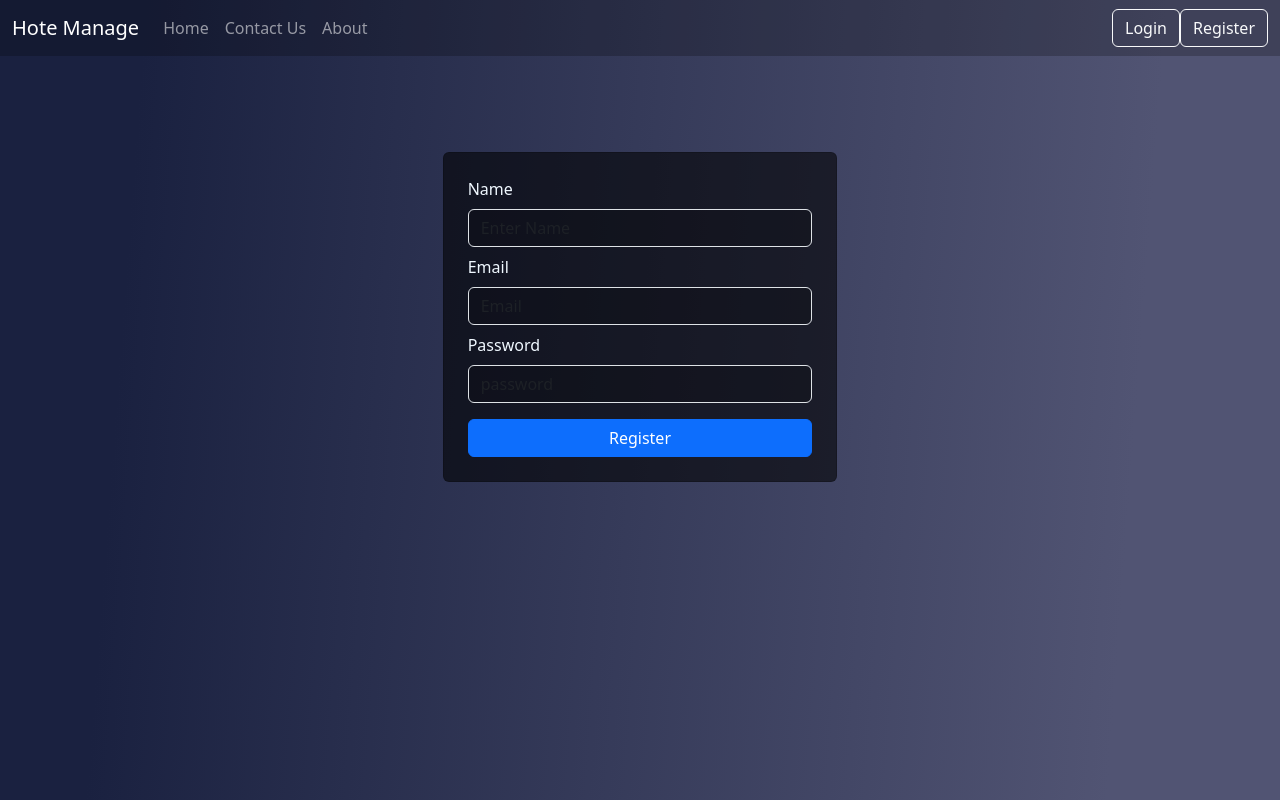
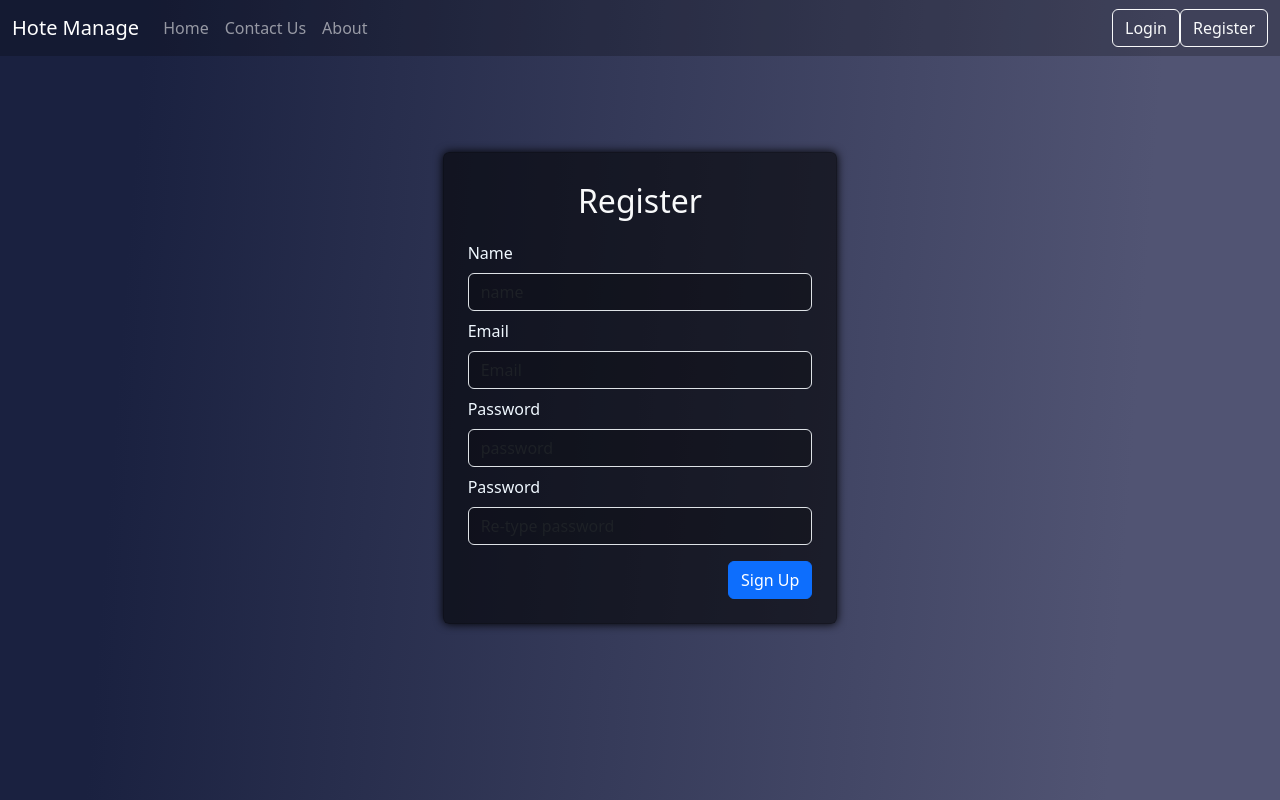
Before and after one commit to anupam2nd/viteReactApp, a React (Vite) app: page /register in a window 1280 px wide. Built offline with nearby package versions, Linux system fonts and the light colour scheme.

Commit message:
updated register and login form

```diff
--- a/src/components/form/Form.css
+++ b/src/components/form/Form.css
@@ -1,6 +1,7 @@
 .card{
     color: aliceblue;
     background-color: rgba(0, 0, 0, 0.582);
+    box-shadow: 0 0 10px rgb(0, 0, 0);
 }
 
 .mb-2 input{
@@ -13,6 +14,6 @@
     color: white;
 }
 
-::placeholder{
-    color: rgba(255, 255, 255, 0.603);
+.mb2::placeholder{
+    color: rgb(255, 255, 255);
 }
--- a/src/components/form/Form.jsx
+++ b/src/components/form/Form.jsx
@@ -1,28 +1,66 @@
-import React from "react";
+import React, { useState } from "react";
 import "./Form.css";
 
-export default function Form() {
+export default function Form({ value }) {
+  let isRegister = false;
+  if (value.header == "Register") {
+    isRegister = true;
+  }
+
   return (
     <div className="form-layout mt-5 p-5">
-      <div className="card p-4 col-md-4 col-11 mx-auto">
+      <div className="card p-4 col-md-4 col-12 mx-auto">
+        <p className="lead text-light text-center fs-2">{value.header}</p>
         <form>
+          {isRegister && (
+            <div className="mb-2">
+              <label htmlFor="name" className="form-label">
+                Name
+              </label>
+              <input type="text" placeholder="name" className="form-control" />
+            </div>
+          )}
+
           <div className="mb-2">
-            <label htmlFor="name" className="form-label">
-              Name
+            <label htmlFor="email" className="form-label">
+              Email
             </label>
-            <input type="text" placeholder="name" className="form-control" />
+            <input
+              type="text"
+              placeholder="Email"
+              className="form-control"
+              name="email"
+            />
           </div>
+
           <div className="mb-2">
             <label htmlFor="password" className="form-label">
-              Name
+              Password
             </label>
             <input
               type="password"
               placeholder="password"
               className="form-control"
+              name="password"
             />
           </div>
-          <button className="btn btn-primary mt-2 w-100">Login</button>
+
+          {isRegister && (
+            <div className="mb-2">
+              <label htmlFor="confirm-password" className="form-label">
+                Password
+              </label>
+              <input
+                type="password"
+                placeholder="Re-type password"
+                className="form-control"
+                name="confirm_password"
+              />
+            </div>
+          )}
+          <div className="d-flex justify-content-end">
+            <button className="btn btn-primary mt-2">{value.btn} </button>
+          </div>
         </form>
       </div>
     </div>
--- a/src/pages/home/Home.css
+++ b/src/pages/home/Home.css
@@ -2,6 +2,6 @@ section{
     background-color: rgba(0, 0, 0, 0.466)
 }
 
-p{
+section p{
     letter-spacing: 1rem;
 }
--- a/src/pages/login/Login.jsx
+++ b/src/pages/login/Login.jsx
@@ -3,9 +3,14 @@ import Form from "../../components/form/Form";
 import "./Login.css";
 
 export default function Login() {
+  let componentInfo = {
+    header: "Login",
+    btn: "Sign In",
+  };
+
   return (
     <div className="form-content">
-      <Form />
+      <Form value={componentInfo} />
     </div>
   );
 }
--- a/src/pages/register/Register.jsx
+++ b/src/pages/register/Register.jsx
@@ -1,57 +1,22 @@
 import React from "react";
 import "./Register.css";
+import Form from "../../components/form/Form";
 
 export default function Register() {
   const handleSubmit = (event) => {
     event.preventDefault();
-    console.log("clicked");
-    console.log(document.forms[0]);
+    const { name, email, pass } = document.forms[0];
+    console.log("form value");
+  };
+
+  let componentInfo = {
+    header: "Register",
+    btn: "Sign Up",
   };
 
   return (
-    <div className="form-layout mt-5 p-5">
-      <div className="card p-4 col-md-4 col-11 mx-auto">
-        <form onSubmit={handleSubmit}>
-          <div className="mb-2">
-            <label htmlFor="name" className="form-label">
-              Name
-            </label>
-            <input
-              type="text"
-              placeholder="Enter Name"
-              className="form-control"
-              name="name"
-            />
-          </div>
-
-          <div className="mb-2">
-            <label htmlFor="email" className="form-label">
-              Email
-            </label>
-            <input
-              type="text"
-              placeholder="Email"
-              className="form-control"
-              name="email"
-            />
-          </div>
-
-          <div className="mb-2">
-            <label htmlFor="password" className="form-label">
-              Password
-            </label>
-            <input
-              type="password"
-              placeholder="password"
-              className="form-control"
-              name="password"
-            />
-          </div>
-          <button className="btn btn-primary mt-2 w-100" type="submit">
-            Register
-          </button>
-        </form>
-      </div>
+    <div className="form-layout">
+      <Form value={componentInfo} />
     </div>
   );
 }
```
Also changed, not shown: src/RootLayout/RootLayout.jsx (+7 -7 lines).
